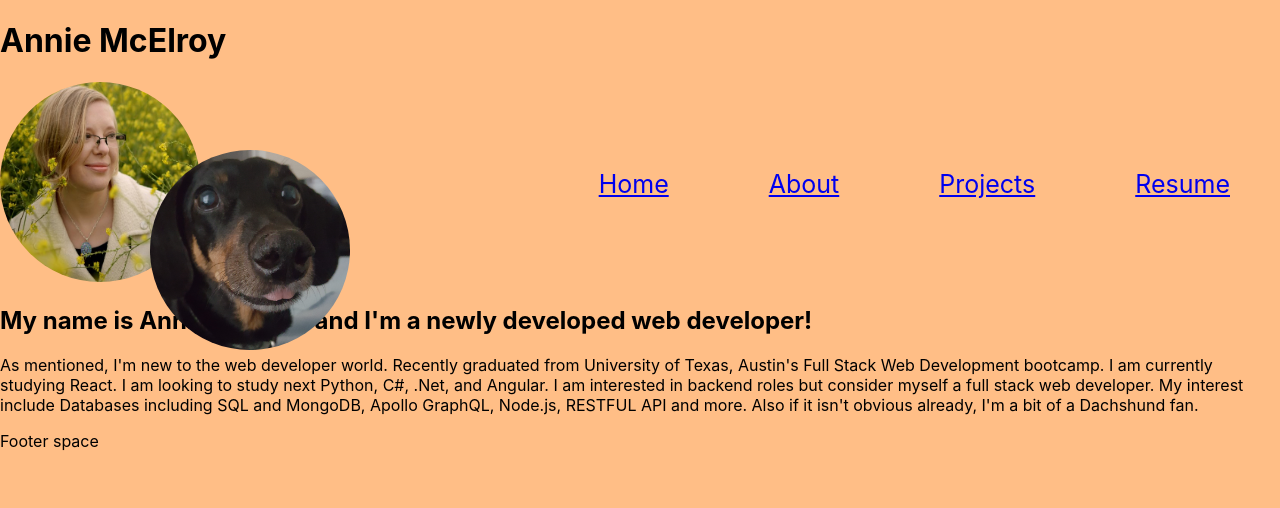
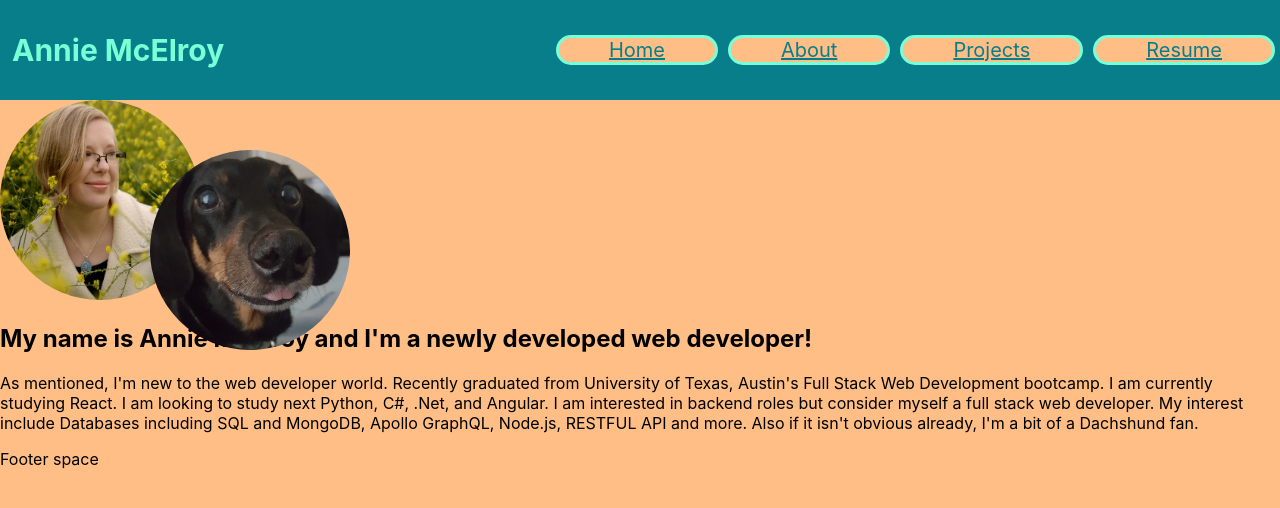
Before and after one commit to Annie-McElroy/my-react-portfolio, a React (Create React App) app: page / in a window 1280 px wide. Shown: the top 508 px of the page. Built offline with nearby package versions, Linux system fonts and the light colour scheme.

Commit message:
Added styling to Nav component

```diff
--- a/src/components/NavBar.js
+++ b/src/components/NavBar.js
@@ -11,13 +11,9 @@ import '../styles/Nav.css';
 function Nav() {
     return (
         <header className="Header">
-            <h1>Annie McElroy</h1>
             <nav className="Nav">
-                <div className="PicContainer">
-                    <img src={my_picture} alt="Annie McElroy" className="MyPic" />
-                    <img src={claire_tongue} alt="Claire, black and tan dachshund dog" className="ClairePic" />
-                </div>
-                {/* <img src={navbar_image} alt="navbar" className="NavImage"/> */}
+                <div className="Head">
+                    <h1>Annie McElroy</h1>
                 <ul className="NavBar-list">
                     <li>
                         <Link to="/">
@@ -40,6 +36,12 @@ function Nav() {
                         </Link>
                     </li>
                 </ul>
+                </div>
+                    <div className="PicContainer">
+                        <img src={my_picture} alt="Annie McElroy" className="MyPic" />
+                        <img src={claire_tongue} alt="Claire, black and tan dachshund dog" className="ClairePic" />
+                    </div>
+                {/* <img src={navbar_image} alt="navbar" className="NavImage"/> */}
             </nav>
         </header>
     );
--- a/src/styles/Nav.css
+++ b/src/styles/Nav.css
@@ -1,7 +1,38 @@
+/* Colors:
+  Peach: #FFBE86
+  Puce (Purpleish): #C08497
+  Teal: #087E8B
+  Aquamarine: #78FFD6
+  Cerise (Redish): #CF4D6F
+*/
+
 .Nav {
+  /* display: flex; */
+  /* justify-content: space-between; */
+  /* align-items: flex-start; */
+}
+
+.Head {
   display: flex;
+  flex-direction: row;
   justify-content: space-between;
   align-items: center;
+  background-color: #087E8B;
+}
+
+.Head h1 {
+  color: #78FFD6;
+  /* background-color: #087E8B; */
+  font-size: 30px;
+  padding: 7px;
+  /* padding-right: 200px; */
+  border-radius: 10px;
+  margin-left: 5px;
+
+}
+
+.PicContainer {
+  display: block;
 }
 
 .PicContainer img {
@@ -43,5 +74,26 @@ header li {
   list-style: none;
   display: inline-block;
   padding: 0 50px;
-  font-size: 25px;
+  margin: 5px;
+  font-size: 20px;
+  color: #78FFD6;
+  background: #FFBE86;
+  border-radius: 30px;
+  border-style: solid;
 }
+
+header li a {
+  color: #087E8B;
+}
+
+header li a:hover {
+  color: #4ea389;
+}
+
+header li a:visited {
+  /* color:#4ea389 */
+}
+
+header li a:active {
+  color: #4ea389;
+}
```
